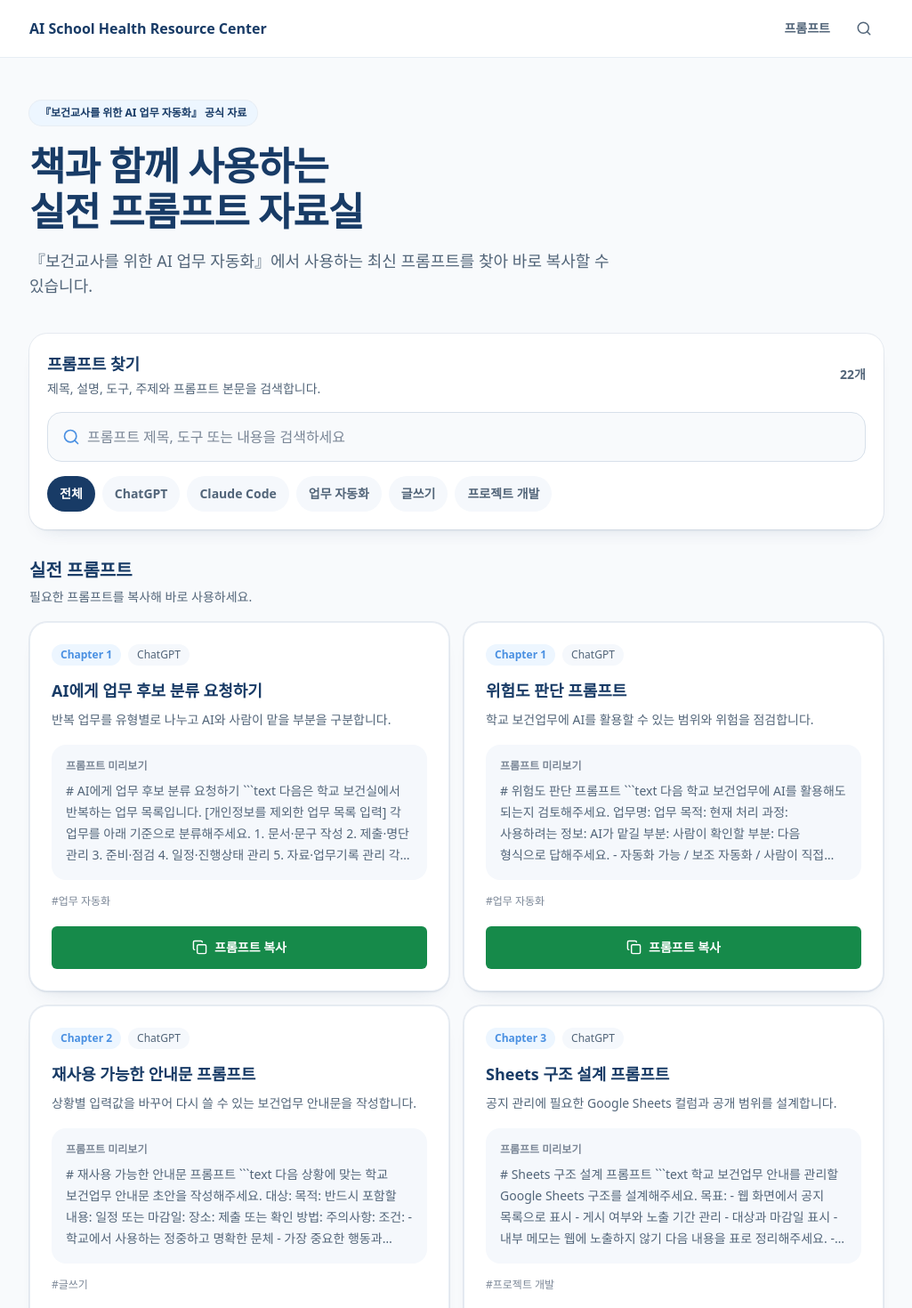
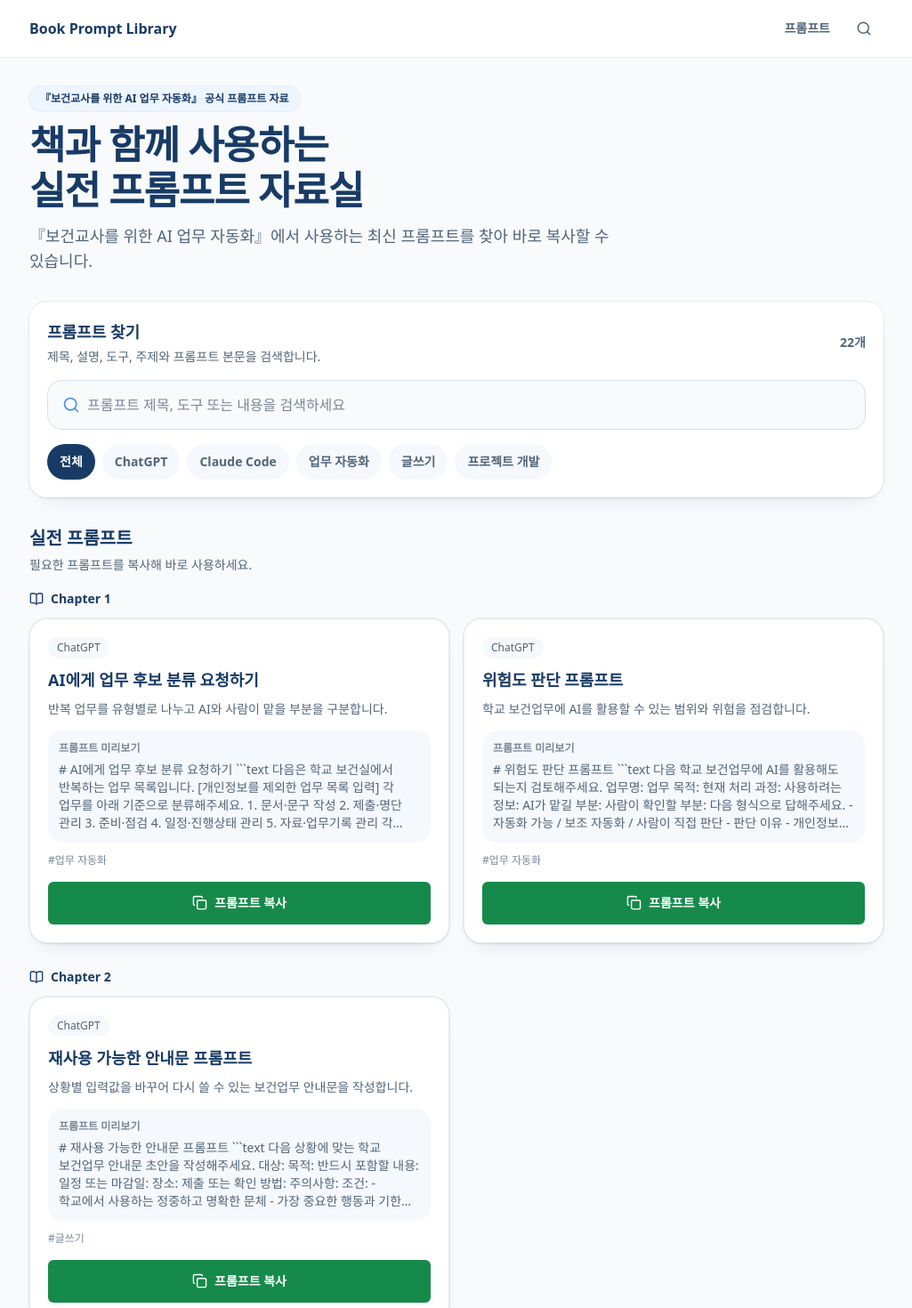
Before and after one commit to sungandi86-max/ai-school-health-resource-center, a Next.js app: page / in a window 1280 px wide. Shown: the top 1470 px of the page at 89% size, without its empty margins (127-1152 px from the left). Built offline with nearby package versions, Linux system fonts and the light colour scheme.

Commit message:
style: polish book prompt library

```diff
--- a/src/app/layout.tsx
+++ b/src/app/layout.tsx
@@ -2,7 +2,7 @@ import type { Metadata } from "next";
 import "./globals.css";
 
 export const metadata: Metadata = {
-  title: "실전 프롬프트 자료실 | AI School Health Resource Center",
+  title: "실전 프롬프트 자료실 | Book Prompt Library",
   description: "『보건교사를 위한 AI 업무 자동화』에서 사용하는 최신 프롬프트를 찾아 복사하세요.",
 };
 
--- a/src/components/home/PromptLibrary.tsx
+++ b/src/components/home/PromptLibrary.tsx
@@ -1,9 +1,20 @@
 "use client";
 
-import { Search, X } from "lucide-react";
+import { BookOpen, Search, X } from "lucide-react";
 import { useMemo, useState } from "react";
 import { CopyResourceButton } from "@/components/resources/CopyResourceButton";
 import { PROMPT_CATEGORIES, promptLibraryItems, type PromptCategory, type PromptLibraryItem } from "@/data/promptLibrary";
+
+type PromptChapterGroup = {
+  readonly chapter: string;
+  readonly items: readonly PromptLibraryItem[];
+};
+
+const getChapterOrder = (chapter: string): number => {
+  const chapterNumber = Number(chapter.match(/\d+$/)?.[0] ?? Number.MAX_SAFE_INTEGER);
+
+  return chapter.startsWith("Chapter") ? chapterNumber : 100 + chapterNumber;
+};
 
 export function PromptLibrary() {
   const [query, setQuery] = useState("");
@@ -28,20 +39,32 @@ export function PromptLibrary() {
       }),
     [category, normalizedQuery],
   );
+  const visibleChapterGroups = useMemo<readonly PromptChapterGroup[]>(() => {
+    const groups = new Map<string, PromptLibraryItem[]>();
+
+    for (const item of visibleItems) {
+      const chapterItems = groups.get(item.chapter) ?? [];
+      groups.set(item.chapter, [...chapterItems, item]);
+    }
+
+    return [...groups.entries()]
+      .map(([chapter, items]) => ({ chapter, items }))
+      .toSorted((left, right) => getChapterOrder(left.chapter) - getChapterOrder(right.chapter));
+  }, [visibleItems]);
 
   return (
     <main className="min-h-dvh bg-[var(--color-surface-subtle)] text-[var(--color-text-primary)]">
-      <div className="mx-auto w-full max-w-5xl px-5 pb-16 pt-8 sm:px-8 sm:pt-12">
+      <div className="mx-auto w-full max-w-5xl px-5 pb-16 pt-6 sm:px-8 sm:pt-8">
         <section className="max-w-3xl" aria-labelledby="prompt-library-title">
           <p className="w-fit rounded-full bg-[var(--color-action-muted)] px-3 py-1.5 text-xs font-semibold text-[var(--color-brand-primary)] ring-1 ring-[var(--color-border-subtle)]">
-            『보건교사를 위한 AI 업무 자동화』 공식 자료
+            『보건교사를 위한 AI 업무 자동화』 공식 프롬프트 자료
           </p>
-          <h1 id="prompt-library-title" className="mt-5 text-[2rem] font-semibold leading-[1.16] tracking-[-0.025em] sm:text-[2.75rem]">
+          <h1 id="prompt-library-title" className="mt-3 text-[2rem] font-semibold leading-[1.16] tracking-[-0.025em] sm:text-[2.75rem]">
             책과 함께 사용하는
             <br />
             실전 프롬프트 자료실
           </h1>
-          <p className="mt-4 max-w-2xl text-base leading-7 text-[var(--color-text-secondary)] sm:text-lg">
+          <p className="mt-3 max-w-2xl text-base leading-7 text-[var(--color-text-secondary)] sm:text-lg">
             『보건교사를 위한 AI 업무 자동화』에서 사용하는 최신 프롬프트를 찾아 바로 복사할 수 있습니다.
           </p>
         </section>
@@ -54,7 +77,7 @@ export function PromptLibrary() {
           </section>
         ) : (
           <>
-            <section id="prompts" className="mt-8 scroll-mt-20 rounded-[20px] bg-white p-4 shadow-[var(--shadow-card)] sm:mt-10 sm:p-5" aria-labelledby="prompt-search-title">
+            <section id="prompts" className="mt-6 scroll-mt-20 rounded-[20px] bg-white p-4 shadow-[var(--shadow-card)] sm:mt-8 sm:p-5" aria-labelledby="prompt-search-title">
               <div className="flex items-center justify-between gap-4">
                 <div>
                   <h2 id="prompt-search-title" className="text-lg font-semibold text-[var(--color-brand-primary)]">
@@ -126,10 +149,26 @@ export function PromptLibrary() {
               </div>
 
               {visibleItems.length > 0 ? (
-                <div className="mt-4 grid gap-4 md:grid-cols-2">
-                  {visibleItems.map((item) => (
-                    <PromptCard key={item.id} item={item} />
-                  ))}
+                <div className="mt-4 grid gap-7">
+                  {visibleChapterGroups.map((group) => {
+                    const headingId = `prompt-${group.chapter.replaceAll(" ", "-")}`;
+
+                    return (
+                      <section key={group.chapter} aria-labelledby={headingId}>
+                        <div className="mb-3 flex items-center gap-2 text-[var(--color-brand-primary)]">
+                          <BookOpen aria-hidden="true" size={16} />
+                          <h3 id={headingId} className="text-sm font-semibold">
+                            {group.chapter}
+                          </h3>
+                        </div>
+                        <div className="grid gap-4 md:grid-cols-2">
+                          {group.items.map((item) => (
+                            <PromptCard key={item.id} item={item} />
+                          ))}
+                        </div>
+                      </section>
+                    );
+                  })}
                 </div>
               ) : (
                 <div className="mt-4 rounded-[20px] border border-[var(--color-border-subtle)] bg-white p-6 text-sm leading-6 text-[var(--color-text-secondary)]">
@@ -149,28 +188,25 @@ function PromptCard({ item }: { readonly item: PromptLibraryItem }) {
   const preview = content.replace(/\s+/g, " ").trim().slice(0, 180);
 
   return (
-    <article className="flex flex-col rounded-[20px] border border-[var(--color-border-subtle)] bg-white p-5 shadow-[var(--shadow-card)] transition hover:border-[var(--color-brand-secondary)] hover:shadow-[var(--shadow-card-hover)] sm:p-6">
+    <article className="flex flex-col rounded-[20px] border border-[var(--color-border-subtle)] bg-white p-4 shadow-[var(--shadow-card)] transition hover:border-[var(--color-brand-secondary)] hover:shadow-[var(--shadow-card-hover)] sm:p-5">
       <div className="flex flex-wrap gap-2">
-        <span className="rounded-full bg-[var(--color-action-muted)] px-2.5 py-1 text-xs font-semibold text-[var(--color-action-primary)]">
-          {item.chapter}
-        </span>
         <span className="rounded-full bg-[var(--color-surface-muted)] px-2.5 py-1 text-xs font-medium text-[var(--color-text-secondary)]">
           {item.tool}
         </span>
       </div>
-      <h3 className="mt-4 text-lg font-semibold leading-snug text-[var(--color-brand-primary)]">{item.title}</h3>
+      <h4 className="mt-3 text-lg font-semibold leading-snug text-[var(--color-brand-primary)]">{item.title}</h4>
       <p className="mt-2 text-sm leading-6 text-[var(--color-text-secondary)]">{item.description}</p>
 
-      <div className="mt-4 rounded-2xl bg-[var(--color-surface-muted)] p-4">
+      <div className="mt-3 rounded-2xl bg-[var(--color-surface-muted)] p-3">
         <p className="text-xs font-semibold text-[var(--color-text-tertiary)]">프롬프트 미리보기</p>
-        <p className="mt-2 line-clamp-4 text-sm leading-6 text-[var(--color-text-secondary)]">{preview}...</p>
+        <p className="mt-1.5 line-clamp-4 overflow-hidden text-sm leading-5 text-[var(--color-text-secondary)]">{preview}...</p>
       </div>
 
-      <div className="mt-4 flex flex-wrap gap-2">
+      <div className="mt-3 flex flex-wrap gap-2">
         <span className="text-xs text-[var(--color-text-tertiary)]">#{item.category}</span>
       </div>
 
-      <div className="pt-5">
+      <div className="pt-4">
         <CopyResourceButton text={content} idleLabel="프롬프트 복사" className="w-full" />
       </div>
     </article>
--- a/src/components/layout/SiteFooter.tsx
+++ b/src/components/layout/SiteFooter.tsx
@@ -4,7 +4,7 @@ export function SiteFooter() {
       <div className="mx-auto grid w-full max-w-5xl gap-2 px-5 py-8 sm:px-8">
         <div>
           <p className="font-semibold text-[var(--color-brand-primary)]">
-            AI School Health Resource Center
+            Book Prompt Library
           </p>
           <p className="mt-2 text-sm leading-6 text-[var(--color-text-secondary)]">
             『보건교사를 위한 AI 업무 자동화』 실전 프롬프트 자료실
--- a/src/components/layout/SiteHeader.tsx
+++ b/src/components/layout/SiteHeader.tsx
@@ -11,7 +11,7 @@ export function SiteHeader() {
           href="/"
           className="grid min-h-12 shrink-0 content-center whitespace-nowrap text-sm font-semibold leading-tight text-[var(--color-brand-primary)] outline-none transition-colors hover:text-[var(--color-action-primary)] focus-visible:ring-2 focus-visible:ring-[var(--color-action-primary)] sm:text-base"
         >
-          <span>AI School Health Resource Center</span>
+          <span>Book Prompt Library</span>
         </Link>
 
         <nav className="hidden items-center gap-1 sm:flex" aria-label="주요 메뉴">
--- a/src/components/resources/CopyResourceButton.tsx
+++ b/src/components/resources/CopyResourceButton.tsx
@@ -13,7 +13,7 @@ type CopyResourceButtonProps = {
 
 const buttonLabel = (status: CopyStatus, idleLabel: string): string => {
   if (status === "success") {
-    return "복사했습니다";
+    return "복사되었습니다";
   }
 
   if (status === "error") {
```
